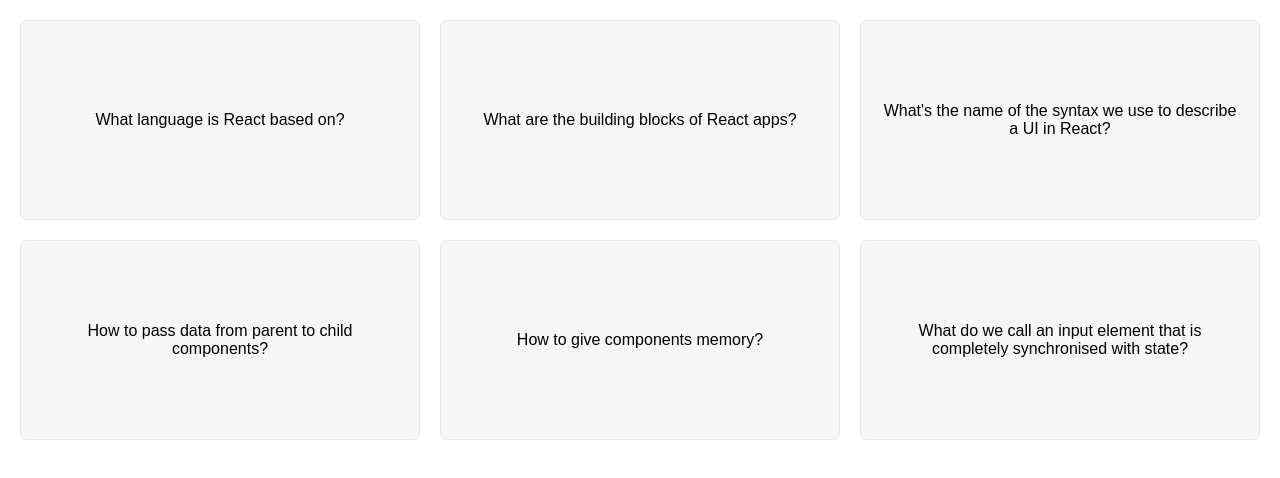
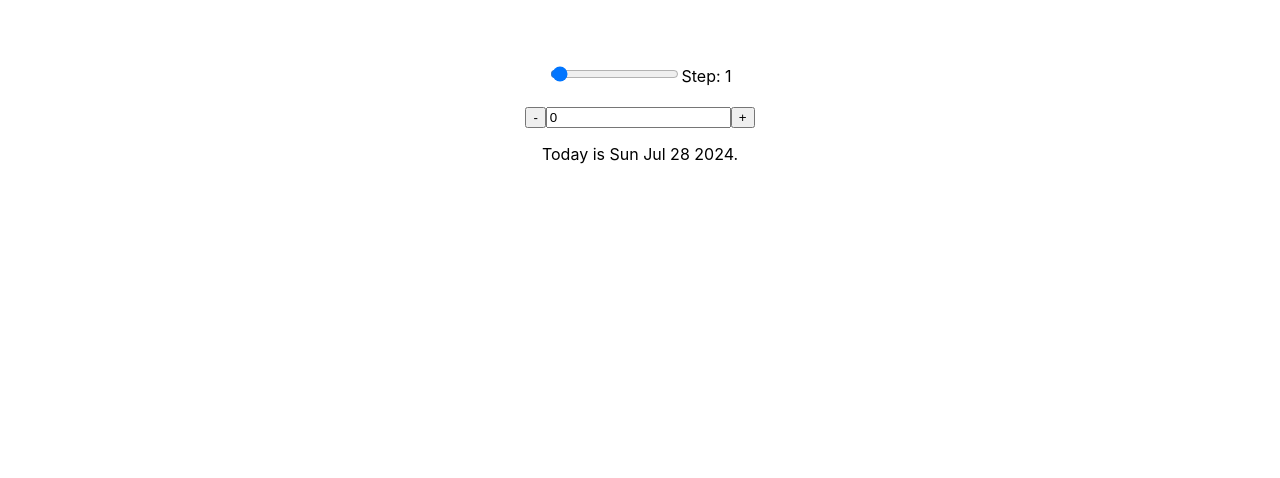
Before and after one commit to soumya1103/React-Course-Jonas, a React (Create React App) app: page / in a window 1280 px wide. Shown: the top 478 px of the page. Built offline with nearby package versions, Linux system fonts and the light colour scheme.

Commit message:
Date Counter Updated

```diff
--- a/src/App.js
+++ b/src/App.js
@@ -1,6 +1,6 @@
 import "./App.css";
-import Flashcard from "./Flashcards/Flashcard";
-//import DateCounter from "./DateCounter/DateCounter";
+//import Flashcard from "./Flashcards/Flashcard";
+import DateCounter from "./DateCounter/DateCounter";
 //import Steps from "./Steps/Steps";
 //import TravelList from "./TravelList/TravelList";
 /* import Advice from "./Advice/Advice";
@@ -12,9 +12,9 @@
 
 function App() {
   return (
-    <Flashcard />
+    //<Flashcard />
     //<TravelList />
-    //<DateCounter />
+    <DateCounter />
     //<Steps />
     // <ProfileCard />
     /* <div className="container">
--- a/src/DateCounter/DateCounter.jsx
+++ b/src/DateCounter/DateCounter.jsx
@@ -8,14 +8,14 @@
   const date = new Date("july 28 2024");
   date.setDate(date.getDate() + count);
 
-  const handleStepPlus = () => {
+  /* const handleStepPlus = () => {
     setStep((s) => s + 1);
   };
 
   const handleStepMinus = () => {
     setStep((s) => s - 1);
   };
-
+ */
   const handleCountPlus = () => {
     setCount((s) => s + step);
   };
@@ -24,17 +24,33 @@
     setCount((s) => s - step);
   };
 
+  const handleReset = () => {
+    setCount(0);
+    setStep(1);
+  };
+
   return (
     <div className="container">
       <div>
-        <button onClick={handleStepMinus}>-</button>
+        <input
+          type="range"
+          min="0"
+          value={step}
+          onChange={(e) => setStep(Number(e.target.value))}
+        />
         <span>Step: {step}</span>
-        <button onClick={handleStepPlus}>+</button>
+        {/* <button onClick={handleStepMinus}>-</button>
+        <span>Step: {step}</span>
+        <button onClick={handleStepPlus}>+</button> */}
       </div>
       <br />
       <div>
         <button onClick={handleCountMinus}>-</button>
-        <span>Count: {count}</span>
+        <input
+          type="text"
+          value={count}
+          onChange={(e) => setCount(Number(e.target.value))}
+        />
         <button onClick={handleCountPlus}>+</button>
       </div>
       <p>
@@ -43,6 +59,9 @@
           : `${count} days ${count < 0 ? "ago was " : "from today is "}`}
         {date.toDateString()}.
       </p>
+      {step !== 1 || count !== 0 ? (
+        <button onClick={handleReset}>Reset</button>
+      ) : null}
     </div>
   );
 }
```
